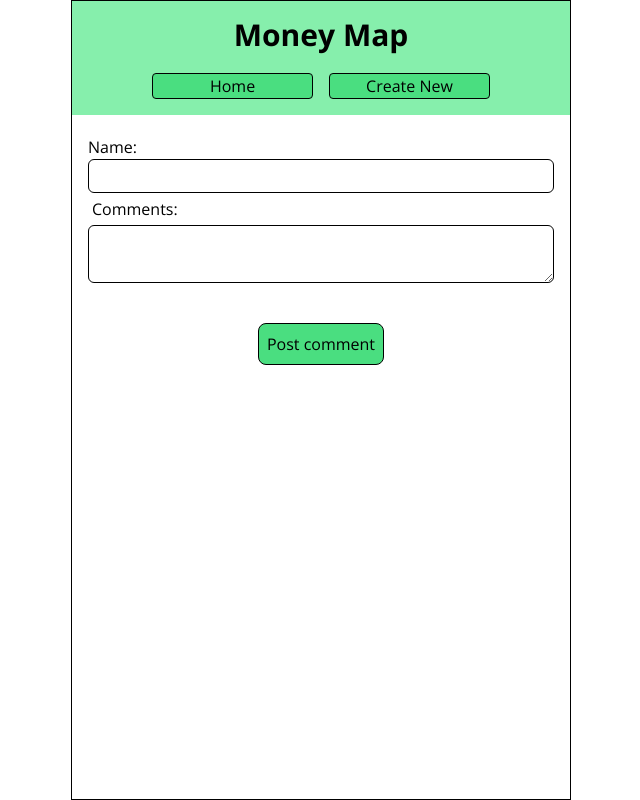
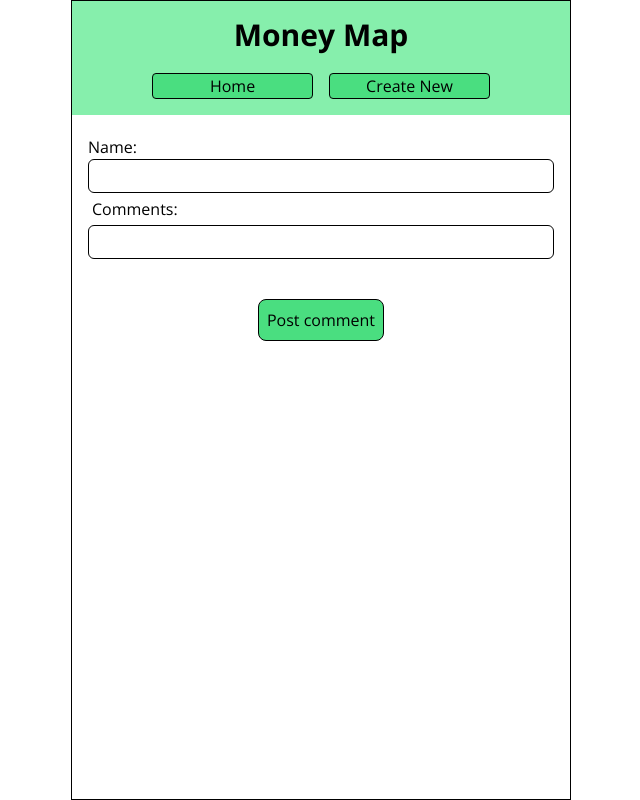
Before and after one commit to antonydesigns/moneymap, a React (Create React App) app: page /create in a window 1280 px wide. Shown: the whole page, without its empty margins (319-959 px from the left). Built offline with nearby package versions, Linux system fonts and the light colour scheme; no server answers.

Commit message:
form submission fixed with .select()

```diff
--- a/src/pages/Create.js
+++ b/src/pages/Create.js
@@ -10,6 +10,7 @@ function Create() {
 
   const handleSubmit = async (e) => {
     e.preventDefault();
+    console.log("form submitted");
 
     if (!username || !comment) {
       setFormError(
@@ -20,23 +21,22 @@ function Create() {
 
     const { data, error } = await supabase
       .from("comments")
-      .insert([{ username, comment }]);
+      .insert([{ username, comment }])
+      .select();
 
     if (error) {
       console.log(error);
     }
     if (data) {
       setFormError("");
-      console.log(data);
       setUsername("");
       setComment("");
-      navigate("/");
     }
   };
 
   return (
     <div className="page create">
-      <form onSubmit={handleSubmit} className="mt-5">
+      <form className="mt-5">
         <fieldset className="">
           <label htmlFor="username" className="">
             <p>Name:</p>
@@ -52,8 +52,9 @@ function Create() {
           <label htmlFor="comment" className="">
             <p className="p-1 pr-3">Comments:</p>
           </label>
-          <textarea
-            className="h-min-20 block w-full rounded-md border border-black p-1"
+          <input
+            type="text"
+            className=" block w-full rounded-md border border-black p-1"
             id="comment"
             value={comment}
             onChange={(e) => setComment(e.target.value)}
@@ -61,7 +62,10 @@ function Create() {
         </fieldset>
 
         <div className="mid mt-10">
-          <button className="mid rounded-lg border border-black bg-green-400 p-2 hover:bg-green-200">
+          <button
+            onClick={handleSubmit}
+            className="mid rounded-lg border border-black bg-green-400 p-2 hover:bg-green-200"
+          >
             Post comment
           </button>
         </div>
```
